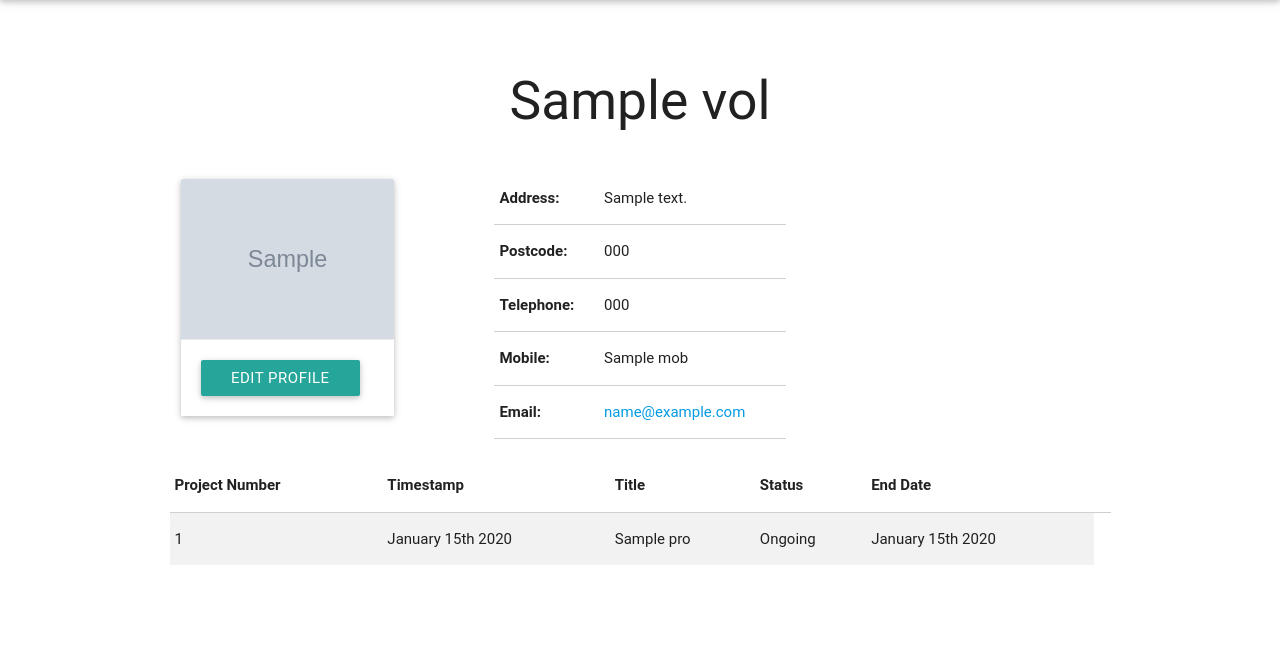
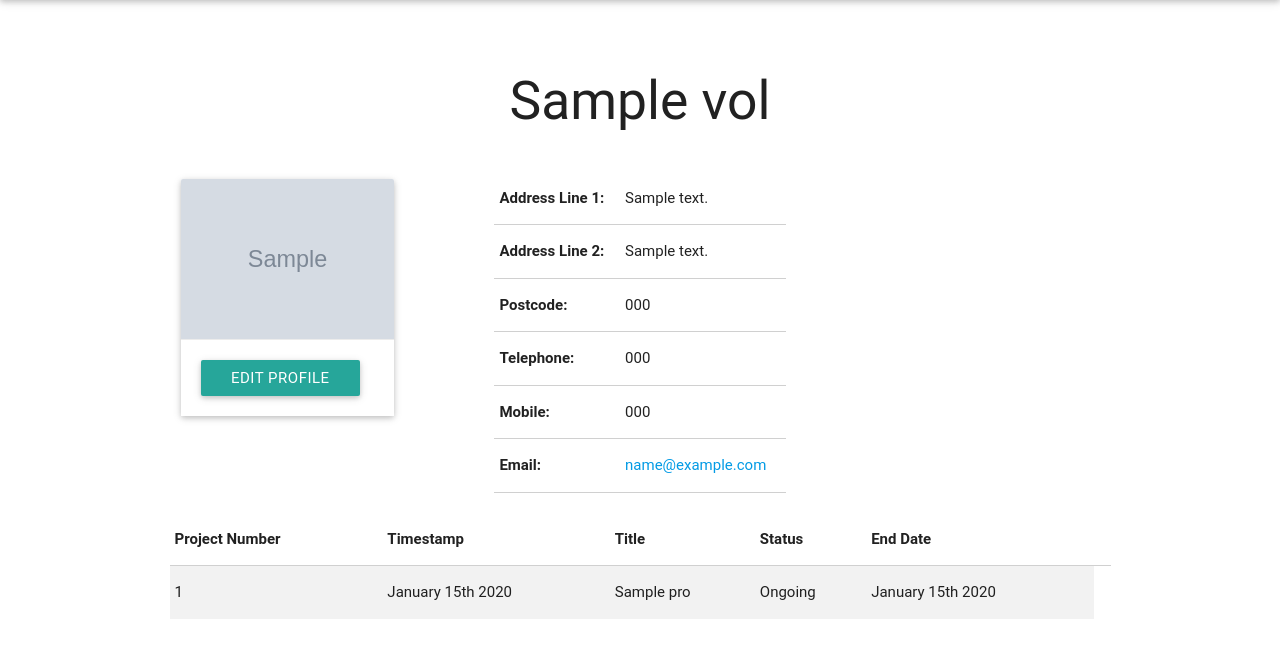
Before and after one commit to MDubul/remap, a Python web app: template app/templates/profile-volunteer.html in a window 1280 px wide. Shown: the part 64-722 px from the top of the page. Run offline with Jinja, Linux system fonts and the light colour scheme; the template is opened without the code that fills it: most values are stand-ins (such as "Sample title", 1, 10 or a date in 2020); grey boxes marked "Sample" are stand-in pictures; some libraries are stand-ins or nearby versions; some web fonts are replaced.

Commit message:
added new address field to volunter profile template

```diff
--- a/app/templates/profile-volunteer.html
+++ b/app/templates/profile-volunteer.html
@@ -24,8 +24,12 @@
         <div class="col s4 offset-s1">
           <table class="bordered">
             <tr>
-              <th>Address:</th>
-              <td class="text-center"> {{vol.address}}</td>
+              <th>Address Line 1:</th>
+              <td class="text-center">{{vol.address_line_1}}</td>
+            </tr>
+            <tr>
+              <th>Address Line 2:</th>
+              <td class="text-center">{{vol.address_line_2}}</td>
             </tr>
             <tr>
               <th>Postcode:</th>
@@ -33,16 +37,17 @@
             </tr>
             <tr>
               <th>Telephone:</th>
-              <td class="text-center"> {{vol.tel}}</td>
+              <td class="text-center"> {{vol.telephone}}</td>
             </tr>
             <tr>
               <th>Mobile:</th>
-              <td class="text-center"> {{vol.mob}}</td>
+              <td class="text-center"> {{vol.mobile}}</td>
             </tr>
             <tr>
               <th>Email:</th>
               <td class="text-center"><a href="mailto:{{ vol.email }}">{{ vol.email }}</td>
             </tr>
+
           </table>
         </div>
       </div>
```
Also changed, not shown: app/templates/profile-user.html (+5 -4 lines).
